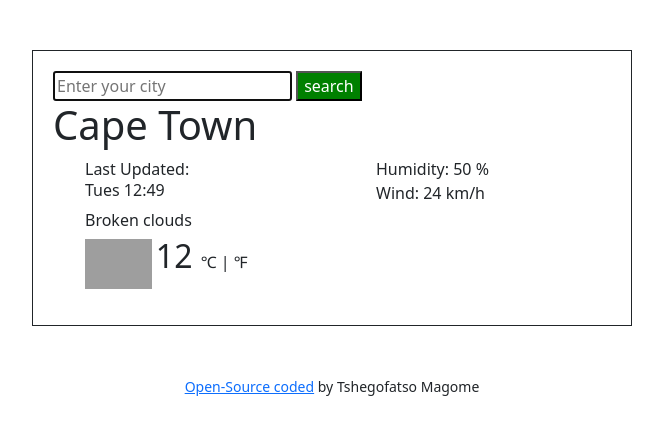
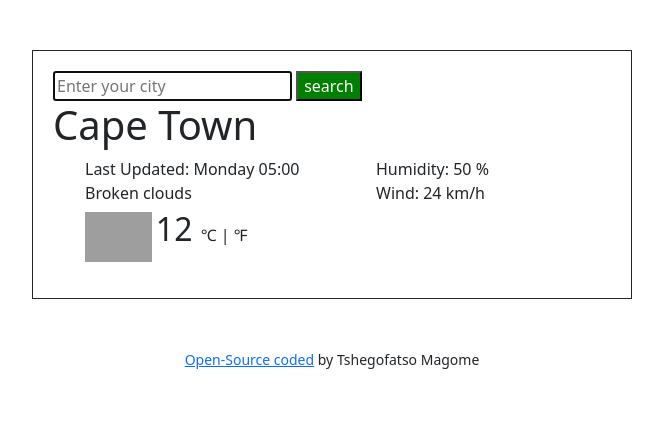
Before and after one commit to Tshegofatsonline1/VANILLA-WEATHER-SEARCH, a plain HTML site: page index.html in a window 1280 px wide. Shown: the whole page, without its empty margins (308-971 px from the left). Drawn offline with nearby package versions, Linux system fonts and the light colour scheme; no server answers; grey boxes are pictures that could not be loaded.

Commit message:
Fixing errors on date and time

```diff
--- a/index.html
+++ b/index.html
@@ -29,7 +29,10 @@
             <div class="col-6">
                 <ul>
                     <li>
-                        Last Updated: <h6>Monday 12:25</h6>
+                        Last Updated:
+                         <span class="date">
+                            Monday 05:00
+                        </span>
 
                     </li>
                     <li>
--- a/src/index.js
+++ b/src/index.js
@@ -1,13 +1,21 @@
 // Adding Current Time //
-let now = new Date();
-let date = now.getDate();
-let hours = now.getHours();
-let minutes = now.getMinutes();
+function formatDate (timestamp) {
+let date = new Date(timestamp);
+let hours = date.getHours();
+if (hours < 10) {
+   hours = `0${hours}`;
+}
+let minutes = date.getMinutes();
+if (minutes < 10) {
+   minutes = `0${minutes}`;
+}
+
 let days = ["Sun", "Mon", "Tues", "Wed", "Thurs", "Fri", "Sat"];
-let day = days[now.getDay()];
+let day = days[date.getDay()];
 
-let h6 = document.querySelector("h6");
-h6.innerHTML = `${day}  ${hours}:${minutes}`;
+return `${day}  ${hours}:${minutes}`;
+
+}
 
 // Search Engine //
 
@@ -18,13 +26,16 @@ h6.innerHTML = `${day}  ${hours}:${minutes}`;
    let humidityElement = document.querySelector(".humidity");
    let windElement = document.querySelector(".wind");
    let iconElement = document.querySelector(".icon");
+   let dateElement = document.querySelector(".date");
 
    cityElement.innerHTML = (response.data.city);
    temperatureElement.innerHTML = Math.round(response.data.temperature.current);
    desctiptionElement.innerHTML = response.data.condition.description;
    humidityElement.innerHTML = response.data.temperature.humidity;
    windElement.innerHTML = Math.round(response.data.wind.speed);
-   iconElement.innerHTML = response.data.condition.icon_url;
+   //iconElement.innerHTML = response.data.condition.icon_url;//
+   dateElement.innerHTML = formatDate(response.data.time * 1000);
+
 
  }
 
```
